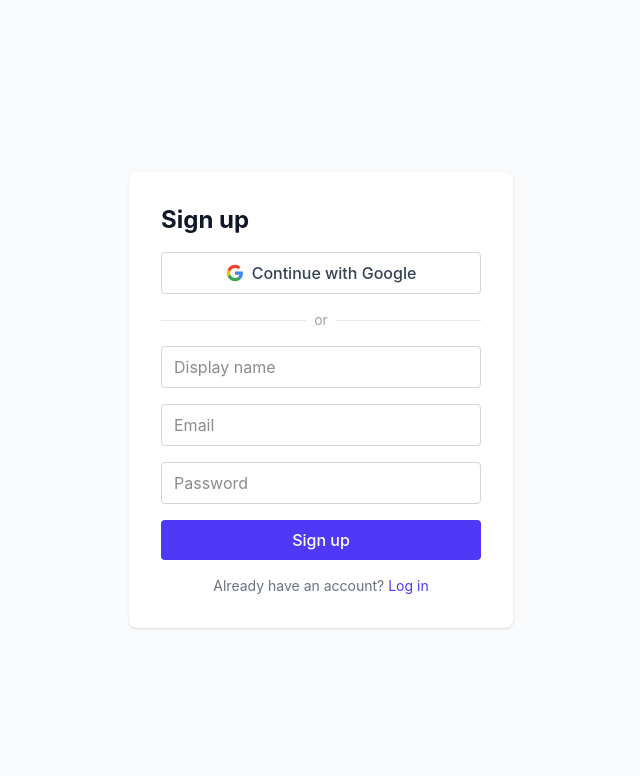
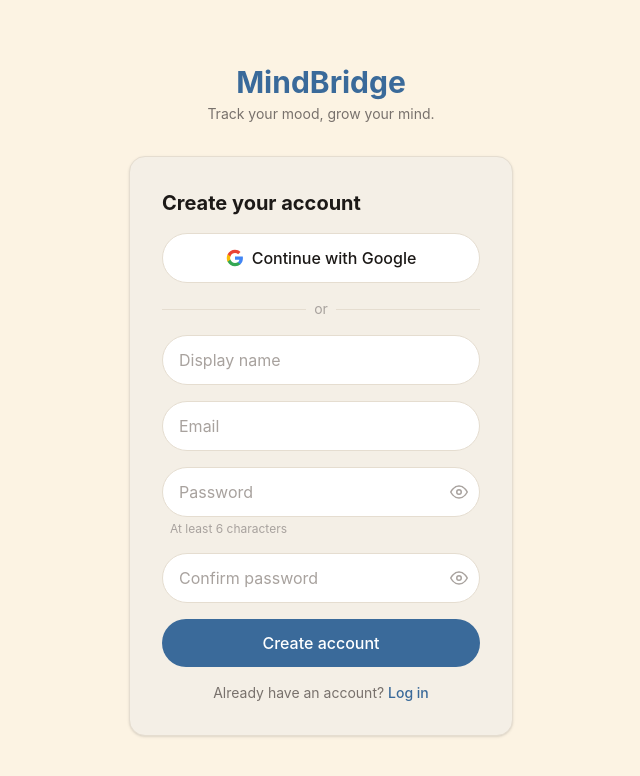
Before and after one commit to thecodeworm/mindbridge, a React (Vite) app in the folder apps/web/: page /signup in a window 1280 px wide. Shown: the top 776 px of the page, without its empty margins (319-959 px from the left). Built offline with nearby package versions, Linux system fonts and the light colour scheme; no server answers.

Commit message:
feat(web): re-theme auth onto tokens; add forgot-password, password toggle, confirm field

```diff
--- a/apps/web/src/context/AuthContext.tsx
+++ b/apps/web/src/context/AuthContext.tsx
@@ -19,6 +19,7 @@ interface AuthContextValue {
   ) => Promise<{ error: string | null }>
   signIn: (email: string, password: string) => Promise<{ error: string | null }>
   signInWithGoogle: () => Promise<{ error: string | null }>
+  resetPassword: (email: string) => Promise<{ error: string | null }>
   signOut: () => Promise<void>
 }
 
@@ -65,6 +66,13 @@ export function AuthProvider({ children }: { children: ReactNode }) {
     return { error: error?.message ?? null }
   }
 
+  async function resetPassword(email: string) {
+    const { error } = await supabase.auth.resetPasswordForEmail(email, {
+      redirectTo: `${window.location.origin}/reset-password`,
+    })
+    return { error: error?.message ?? null }
+  }
+
   async function signOut() {
     await supabase.auth.signOut()
   }
@@ -76,6 +84,7 @@ export function AuthProvider({ children }: { children: ReactNode }) {
     signUp,
     signIn,
     signInWithGoogle,
+    resetPassword,
     signOut,
   }
 
--- a/apps/web/src/pages/LoginPage.tsx
+++ b/apps/web/src/pages/LoginPage.tsx
@@ -1,4 +1,6 @@
 import { useState, type FormEvent } from 'react'
+import { Link, useNavigate } from 'react-router-dom'
+import { useAuth } from '../context/AuthContext'
 
 function GoogleIcon() {
   return (
@@ -10,16 +12,35 @@ function GoogleIcon() {
     </svg>
   )
 }
-import { Link, useNavigate } from 'react-router-dom'
-import { useAuth } from '../context/AuthContext'
+
+function EyeIcon() {
+  return (
+    <svg xmlns="http://www.w3.org/2000/svg" viewBox="0 0 24 24" width="18" height="18" fill="none" stroke="currentColor" strokeWidth="2" strokeLinecap="round" strokeLinejoin="round">
+      <path d="M1 12s4-8 11-8 11 8 11 8-4 8-11 8-11-8-11-8z"/>
+      <circle cx="12" cy="12" r="3"/>
+    </svg>
+  )
+}
+
+function EyeOffIcon() {
+  return (
+    <svg xmlns="http://www.w3.org/2000/svg" viewBox="0 0 24 24" width="18" height="18" fill="none" stroke="currentColor" strokeWidth="2" strokeLinecap="round" strokeLinejoin="round">
+      <path d="M17.94 17.94A10.07 10.07 0 0112 20c-7 0-11-8-11-8a18.45 18.45 0 015.06-5.94M9.9 4.24A9.12 9.12 0 0112 4c7 0 11 8 11 8a18.5 18.5 0 01-2.16 3.19m-6.72-1.07a3 3 0 11-4.24-4.24"/>
+      <line x1="1" y1="1" x2="23" y2="23"/>
+    </svg>
+  )
+}
 
 export function LoginPage() {
-  const { signIn, signInWithGoogle } = useAuth()
+  const { signIn, signInWithGoogle, resetPassword } = useAuth()
   const navigate = useNavigate()
   const [email, setEmail] = useState('')
   const [password, setPassword] = useState('')
+  const [showPassword, setShowPassword] = useState(false)
   const [error, setError] = useState<string | null>(null)
   const [submitting, setSubmitting] = useState(false)
+  const [forgotMode, setForgotMode] = useState(false)
+  const [resetSent, setResetSent] = useState(false)
 
   async function handleSubmit(e: FormEvent) {
     e.preventDefault()
@@ -27,10 +48,7 @@ export function LoginPage() {
     setSubmitting(true)
     const { error } = await signIn(email, password)
     setSubmitting(false)
-    if (error) {
-      setError(error)
-      return
-    }
+    if (error) { setError(error); return }
     navigate('/')
   }
 
@@ -40,28 +58,110 @@ export function LoginPage() {
     if (error) setError(error)
   }
 
+  async function handleForgotPassword(e: FormEvent) {
+    e.preventDefault()
+    setError(null)
+    setSubmitting(true)
+    const { error } = await resetPassword(email)
+    setSubmitting(false)
+    if (error) { setError(error); return }
+    setResetSent(true)
+  }
+
+  const brandHeader = (
+    <div className="mb-8 text-center">
+      <div className="text-3xl font-bold text-blue-dark">MindBridge</div>
+      <p className="mt-1 text-sm text-muted">Track your mood, grow your mind.</p>
+    </div>
+  )
+
+  if (forgotMode) {
+    if (resetSent) {
       return (
-    <div className="flex min-h-screen items-center justify-center bg-gray-50">
+        <div className="flex min-h-screen flex-col items-center justify-center bg-cream p-4">
+          {brandHeader}
+          <div className="w-full max-w-sm space-y-4 rounded-2xl border border-border bg-surface p-8 shadow-sm text-center">
+            <div className="text-4xl">✉️</div>
+            <p className="font-medium text-ink">Check your inbox</p>
+            <p className="text-sm text-muted">
+              We sent a reset link to <span className="text-ink">{email}</span>.
+            </p>
+            <button
+              onClick={() => { setForgotMode(false); setResetSent(false) }}
+              className="text-sm font-medium text-blue-dark hover:underline"
+            >
+              Back to log in
+            </button>
+          </div>
+        </div>
+      )
+    }
+
+    return (
+      <div className="flex min-h-screen flex-col items-center justify-center bg-cream p-4">
+        {brandHeader}
+        <form
+          onSubmit={handleForgotPassword}
+          className="w-full max-w-sm space-y-4 rounded-2xl border border-border bg-surface p-8 shadow-sm"
+        >
+          <h1 className="text-xl font-bold text-ink">Reset your password</h1>
+          <p className="text-sm text-muted">Enter your email and we'll send you a reset link.</p>
+          {error && (
+            <p className="rounded-xl bg-error-tint px-4 py-2 text-sm text-error">{error}</p>
+          )}
+          <input
+            type="email"
+            placeholder="Email"
+            value={email}
+            onChange={(e) => setEmail(e.target.value)}
+            required
+            autoComplete="email"
+            className="w-full rounded-full border border-border bg-field px-4 py-3 text-ink placeholder:text-faint"
+          />
+          <button
+            type="submit"
+            disabled={submitting}
+            className="w-full rounded-full bg-blue-dark px-4 py-3 font-medium text-on-accent transition-opacity hover:opacity-90 disabled:opacity-50"
+          >
+            {submitting ? 'Sending…' : 'Send reset link'}
+          </button>
+          <button
+            type="button"
+            onClick={() => { setForgotMode(false); setError(null) }}
+            className="w-full text-center text-sm font-medium text-blue-dark hover:underline"
+          >
+            Back to log in
+          </button>
+        </form>
+      </div>
+    )
+  }
+
+  return (
+    <div className="flex min-h-screen flex-col items-center justify-center bg-cream p-4">
+      {brandHeader}
       <form
         onSubmit={handleSubmit}
-        className="w-full max-w-sm space-y-4 rounded-lg bg-white p-8 shadow"
+        className="w-full max-w-sm space-y-4 rounded-2xl border border-border bg-surface p-8 shadow-sm"
       >
-        <h1 className="text-2xl font-bold text-gray-900">Log in</h1>
-        {error && <p className="text-sm text-red-600">{error}</p>}
+        <h1 className="text-xl font-bold text-ink">Welcome back</h1>
+        {error && (
+          <p className="rounded-xl bg-error-tint px-4 py-2 text-sm text-error">{error}</p>
+        )}
         <button
           type="button"
           onClick={handleGoogleSignIn}
-          className="flex w-full items-center justify-center gap-2 rounded border border-gray-300 px-3 py-2 font-medium text-gray-700 hover:bg-gray-50"
+          className="flex w-full items-center justify-center gap-2 rounded-full border border-border bg-field px-4 py-3 font-medium text-ink transition-colors hover:bg-blue-tint"
         >
           <GoogleIcon />
           Continue with Google
         </button>
         <div className="relative">
           <div className="absolute inset-0 flex items-center">
-            <div className="w-full border-t border-gray-200" />
+            <div className="w-full border-t border-border" />
           </div>
           <div className="relative flex justify-center text-sm">
-            <span className="bg-white px-2 text-gray-400">or</span>
+            <span className="bg-surface px-2 text-faint">or</span>
           </div>
         </div>
         <input
@@ -70,26 +170,48 @@ export function LoginPage() {
           value={email}
           onChange={(e) => setEmail(e.target.value)}
           required
-          className="w-full rounded border border-gray-300 px-3 py-2"
+          autoComplete="email"
+          className="w-full rounded-full border border-border bg-field px-4 py-3 text-ink placeholder:text-faint"
         />
+        <div className="relative">
           <input
-          type="password"
+            type={showPassword ? 'text' : 'password'}
             placeholder="Password"
             value={password}
             onChange={(e) => setPassword(e.target.value)}
             required
-          className="w-full rounded border border-gray-300 px-3 py-2"
+            autoComplete="current-password"
+            className="w-full rounded-full border border-border bg-field px-4 py-3 pr-11 text-ink placeholder:text-faint"
           />
+          <button
+            type="button"
+            onClick={() => setShowPassword((v) => !v)}
+            tabIndex={-1}
+            aria-label={showPassword ? 'Hide password' : 'Show password'}
+            className="absolute right-3 top-1/2 -translate-y-1/2 text-faint hover:text-muted"
+          >
+            {showPassword ? <EyeOffIcon /> : <EyeIcon />}
+          </button>
+        </div>
+        <div className="flex justify-end -mt-2">
+          <button
+            type="button"
+            onClick={() => { setForgotMode(true); setError(null) }}
+            className="text-sm font-medium text-blue-dark hover:underline"
+          >
+            Forgot?
+          </button>
+        </div>
         <button
           type="submit"
           disabled={submitting}
-          className="w-full rounded bg-indigo-600 px-3 py-2 font-medium text-white disabled:opacity-50"
+          className="w-full rounded-full bg-blue-dark px-4 py-3 font-medium text-on-accent transition-opacity hover:opacity-90 disabled:opacity-50"
         >
           {submitting ? 'Logging in…' : 'Log in'}
         </button>
-        <p className="text-center text-sm text-gray-500">
+        <p className="text-center text-sm text-muted">
           Need an account?{' '}
-          <Link to="/signup" className="text-indigo-600">
+          <Link to="/signup" className="font-medium text-blue-dark hover:underline">
             Sign up
           </Link>
         </p>
--- a/apps/web/src/pages/SignUpPage.tsx
+++ b/apps/web/src/pages/SignUpPage.tsx
@@ -1,4 +1,6 @@
 import { useState, type FormEvent } from 'react'
+import { Link, useNavigate } from 'react-router-dom'
+import { useAuth } from '../context/AuthContext'
 
 function GoogleIcon() {
   return (
@@ -10,8 +12,24 @@ function GoogleIcon() {
     </svg>
   )
 }
-import { Link, useNavigate } from 'react-router-dom'
-import { useAuth } from '../context/AuthContext'
+
+function EyeIcon() {
+  return (
+    <svg xmlns="http://www.w3.org/2000/svg" viewBox="0 0 24 24" width="18" height="18" fill="none" stroke="currentColor" strokeWidth="2" strokeLinecap="round" strokeLinejoin="round">
+      <path d="M1 12s4-8 11-8 11 8 11 8-4 8-11 8-11-8-11-8z"/>
+      <circle cx="12" cy="12" r="3"/>
+    </svg>
+  )
+}
+
+function EyeOffIcon() {
+  return (
+    <svg xmlns="http://www.w3.org/2000/svg" viewBox="0 0 24 24" width="18" height="18" fill="none" stroke="currentColor" strokeWidth="2" strokeLinecap="round" strokeLinejoin="round">
+      <path d="M17.94 17.94A10.07 10.07 0 0112 20c-7 0-11-8-11-8a18.45 18.45 0 015.06-5.94M9.9 4.24A9.12 9.12 0 0112 4c7 0 11 8 11 8a18.5 18.5 0 01-2.16 3.19m-6.72-1.07a3 3 0 11-4.24-4.24"/>
+      <line x1="1" y1="1" x2="23" y2="23"/>
+    </svg>
+  )
+}
 
 export function SignUpPage() {
   const { signUp, signInWithGoogle } = useAuth()
@@ -19,19 +37,23 @@ export function SignUpPage() {
   const [displayName, setDisplayName] = useState('')
   const [email, setEmail] = useState('')
   const [password, setPassword] = useState('')
+  const [confirmPassword, setConfirmPassword] = useState('')
+  const [showPassword, setShowPassword] = useState(false)
+  const [showConfirmPassword, setShowConfirmPassword] = useState(false)
   const [error, setError] = useState<string | null>(null)
   const [submitting, setSubmitting] = useState(false)
 
   async function handleSubmit(e: FormEvent) {
     e.preventDefault()
+    if (password !== confirmPassword) {
+      setError("Passwords don't match — give that another try.")
+      return
+    }
     setError(null)
     setSubmitting(true)
     const { error } = await signUp(email, password, displayName)
     setSubmitting(false)
-    if (error) {
-      setError(error)
-      return
-    }
+    if (error) { setError(error); return }
     navigate('/')
   }
 
@@ -42,27 +64,33 @@ export function SignUpPage() {
   }
 
   return (
-    <div className="flex min-h-screen items-center justify-center bg-gray-50">
+    <div className="flex min-h-screen flex-col items-center justify-center bg-cream p-4">
+      <div className="mb-8 text-center">
+        <div className="text-3xl font-bold text-blue-dark">MindBridge</div>
+        <p className="mt-1 text-sm text-muted">Track your mood, grow your mind.</p>
+      </div>
       <form
         onSubmit={handleSubmit}
-        className="w-full max-w-sm space-y-4 rounded-lg bg-white p-8 shadow"
+        className="w-full max-w-sm space-y-4 rounded-2xl border border-border bg-surface p-8 shadow-sm"
       >
-        <h1 className="text-2xl font-bold text-gray-900">Sign up</h1>
-        {error && <p className="text-sm text-red-600">{error}</p>}
+        <h1 className="text-xl font-bold text-ink">Create your account</h1>
+        {error && (
+          <p className="rounded-xl bg-error-tint px-4 py-2 text-sm text-error">{error}</p>
+        )}
         <button
           type="button"
           onClick={handleGoogleSignIn}
-          className="flex w-full items-center justify-center gap-2 rounded border border-gray-300 px-3 py-2 font-medium text-gray-700 hover:bg-gray-50"
+          className="flex w-full items-center justify-center gap-2 rounded-full border border-border bg-field px-4 py-3 font-medium text-ink transition-colors hover:bg-blue-tint"
         >
           <GoogleIcon />
           Continue with Google
         </button>
         <div className="relative">
           <div className="absolute inset-0 flex items-center">
-            <div className="w-full border-t border-gray-200" />
+            <div className="w-full border-t border-border" />
           </div>
           <div className="relative flex justify-center text-sm">
-            <span className="bg-white px-2 text-gray-400">or</span>
+            <span className="bg-surface px-2 text-faint">or</span>
           </div>
         </div>
         <input
@@ -71,7 +99,8 @@ export function SignUpPage() {
           value={displayName}
           onChange={(e) => setDisplayName(e.target.value)}
           required
-          className="w-full rounded border border-gray-300 px-3 py-2"
+          autoComplete="name"
+          className="w-full rounded-full border border-border bg-field px-4 py-3 text-ink placeholder:text-faint"
         />
         <input
           type="email"
@@ -79,27 +108,63 @@ export function SignUpPage() {
           value={email}
           onChange={(e) => setEmail(e.target.value)}
           required
-          className="w-full rounded border border-gray-300 px-3 py-2"
+          autoComplete="email"
+          className="w-full rounded-full border border-border bg-field px-4 py-3 text-ink placeholder:text-faint"
         />
+        <div className="space-y-1">
+          <div className="relative">
             <input
-          type="password"
+              type={showPassword ? 'text' : 'password'}
               placeholder="Password"
               value={password}
               onChange={(e) => setPassword(e.target.value)}
               required
               minLength={6}
-          className="w-full rounded border border-gray-300 px-3 py-2"
+              autoComplete="new-password"
+              className="w-full rounded-full border border-border bg-field px-4 py-3 pr-11 text-ink placeholder:text-faint"
             />
+            <button
+              type="button"
+              onClick={() => setShowPassword((v) => !v)}
+              tabIndex={-1}
+              aria-label={showPassword ? 'Hide password' : 'Show password'}
+              className="absolute right-3 top-1/2 -translate-y-1/2 text-faint hover:text-muted"
+            >
+              {showPassword ? <EyeOffIcon /> : <EyeIcon />}
+            </button>
+          </div>
+          <p className="px-2 text-xs text-faint">At least 6 characters</p>
+        </div>
+        <div className="relative">
+          <input
+            type={showConfirmPassword ? 'text' : 'password'}
+            placeholder="Confirm password"
+            value={confirmPassword}
+            onChange={(e) => setConfirmPassword(e.target.value)}
+            required
+            autoComplete="new-password"
+            className="w-full rounded-full border border-border bg-field px-4 py-3 pr-11 text-ink placeholder:text-faint"
+          />
+          <button
+            type="button"
+            onClick={() => setShowConfirmPassword((v) => !v)}
+            tabIndex={-1}
+            aria-label={showConfirmPassword ? 'Hide password' : 'Show password'}
+            className="absolute right-3 top-1/2 -translate-y-1/2 text-faint hover:text-muted"
+          >
+            {showConfirmPassword ? <EyeOffIcon /> : <EyeIcon />}
+          </button>
+        </div>
         <button
           type="submit"
           disabled={submitting}
-          className="w-full rounded bg-indigo-600 px-3 py-2 font-medium text-white disabled:opacity-50"
+          className="w-full rounded-full bg-blue-dark px-4 py-3 font-medium text-on-accent transition-opacity hover:opacity-90 disabled:opacity-50"
         >
-          {submitting ? 'Signing up…' : 'Sign up'}
+          {submitting ? 'Creating account…' : 'Create account'}
         </button>
-        <p className="text-center text-sm text-gray-500">
+        <p className="text-center text-sm text-muted">
           Already have an account?{' '}
-          <Link to="/login" className="text-indigo-600">
+          <Link to="/login" className="font-medium text-blue-dark hover:underline">
             Log in
           </Link>
         </p>
```
Lines whose indentation alone changed are shown as unchanged.
